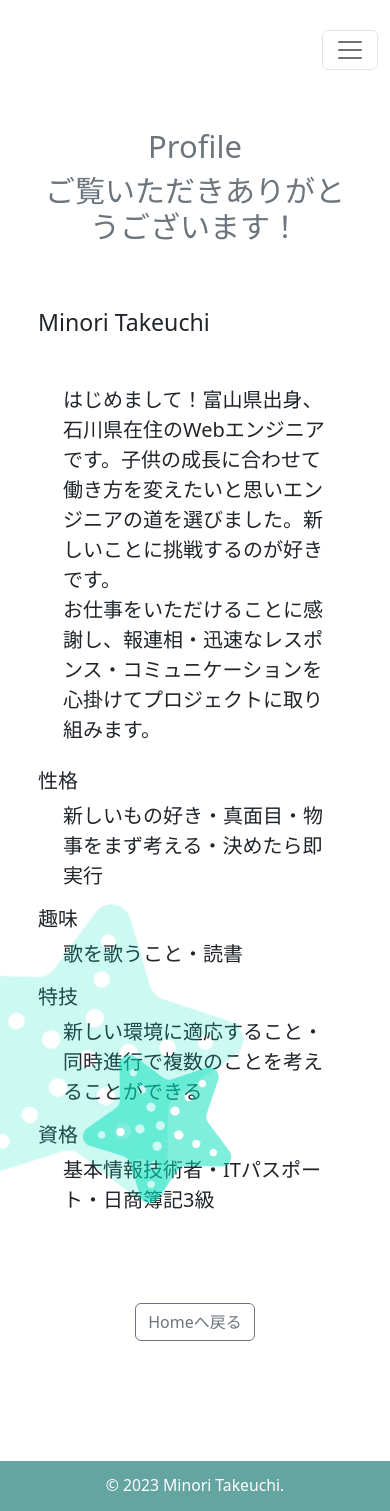
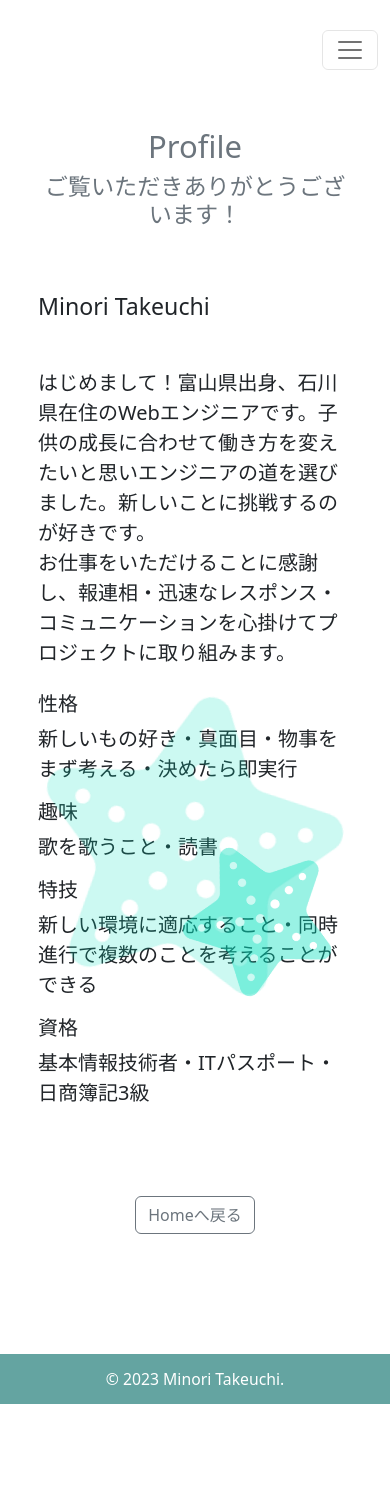
Before and after one commit to Minori-Takeuchi/Portfolio, a React (Create React App) app: page /profile in a window 390 px wide. After the commit the page ends 1404 px from the top, so only its background shows below. Built offline with nearby package versions, Linux system fonts and the light colour scheme; no server answers.

Commit message:
modification of the design

```diff
--- a/src/App.css
+++ b/src/App.css
@@ -28,11 +28,11 @@
   align-items: center;
 }
 
-.ttl {
+.home-ttl {
   margin-left: 5%;
 }
 
-.sub-ttl {
+.home-sub-ttl {
   position: absolute;
   top: 38vh;
   color: #afdcdc;
@@ -220,7 +220,7 @@ footer {
   bottom: 250px;
   object-fit: cover;
   margin-bottom: 15px;
-  opacity: 0.5;
+  opacity: 0.4;
   transform: rotate(45deg);
 }
 .profile-img-m {
@@ -290,6 +290,10 @@ Table tbody tr td img {
 }
 
 @media screen and (max-width: 992px) {
+  .fs-m {
+    font-size: 24px;
+  }
+
   .profile-section {
     padding: 0 20px;
   }
@@ -298,12 +302,34 @@ Table tbody tr td img {
     margin: 0 auto;
   }
 
+  .skills {
+    padding: 0 20px;
+  }
+
+  .skill-icon-list {
+    margin: 100px 20px;
+  }
+
+  .skill-icon {
+    margin-bottom: 10px;
+  }
+
   .work-ttl {
     margin-bottom: 150px;
   }
 
   .profile {
     padding: 120px 30px;
+  }
+
+  .profile-img-s,
+  .profile-img-m {
+    right: 50px;
+    bottom: 350px;
+  }
+
+  Table tbody tr td p {
+    padding: 0;
   }
 
   .nav-link {
@@ -320,5 +346,7 @@ Table tbody tr td img {
     border-radius: 0 0 10px 10px;
   }
 
-
+  .work-content {
+    margin: 0 0 50px 0;
+  }
 }
--- a/src/components/sections/ContactSection.js
+++ b/src/components/sections/ContactSection.js
@@ -10,8 +10,7 @@ const ContactSection = () => {
         </h6>
         <div className="contact-text">
           <p className="fs-s">
-            ご連絡はメールをご利用ください。
-          </p>
+            ご連絡はメールにてお願いいたします。</p>
           <div className="d-flex justify-content-center">
             <p className="fs-s text-secondary">email：</p>
             <a className="fs-s text-secondary" href="mailto:address">
--- a/src/routes/Home.js
+++ b/src/routes/Home.js
@@ -9,9 +9,9 @@ function Home() {
   return (
     <div className="home" id="home">
       <div className="home-top">
-        <p className="display-6 text-xl-5 sub-ttl">Thank you for visiting.</p>
+        <p className="display-6 text-xl-5 home-sub-ttl">Thank you for visiting.</p>
         <div className="wrap">
-          <h2 className="ttl display-2 text-secondary text-xl-5 fadeUp">
+          <h2 className="home-ttl display-2 text-secondary text-xl-5 fadeUp">
             Minori-Takeuchi Portfolio
           </h2>
         </div>
--- a/src/routes/Profile.js
+++ b/src/routes/Profile.js
@@ -24,7 +24,7 @@ const Profile = () => {
                 <h2 className="display-5 text-center text-secondary">
                   Profile
                 </h2>
-                <h3 className="fs-m text-center text-secondary fw-300 mb-5">
+                <h3 className="profile-sub-ttl text-center text-secondary fw-300 mb-5">
                   ご覧いただきありがとうございます！
                 </h3>
               </th>
--- a/src/routes/Skills.js
+++ b/src/routes/Skills.js
@@ -24,7 +24,6 @@ function Skills() {
             },
           }
         );
-        console.log(response.data.contents);
         setSkillsData(response.data.contents);
       } catch (error) {
         console.log(error);
--- a/src/routes/Works/WorkDetail.js
+++ b/src/routes/Works/WorkDetail.js
@@ -80,7 +80,7 @@ const WorkDetail = () => {
                       <img
                         disabled
                         className="work-git-icon"
-                        src="/Images/Skills/github.svg"
+                        src="/github.svg"
                         alt="GitHub"
                       />
                     </a>
```
